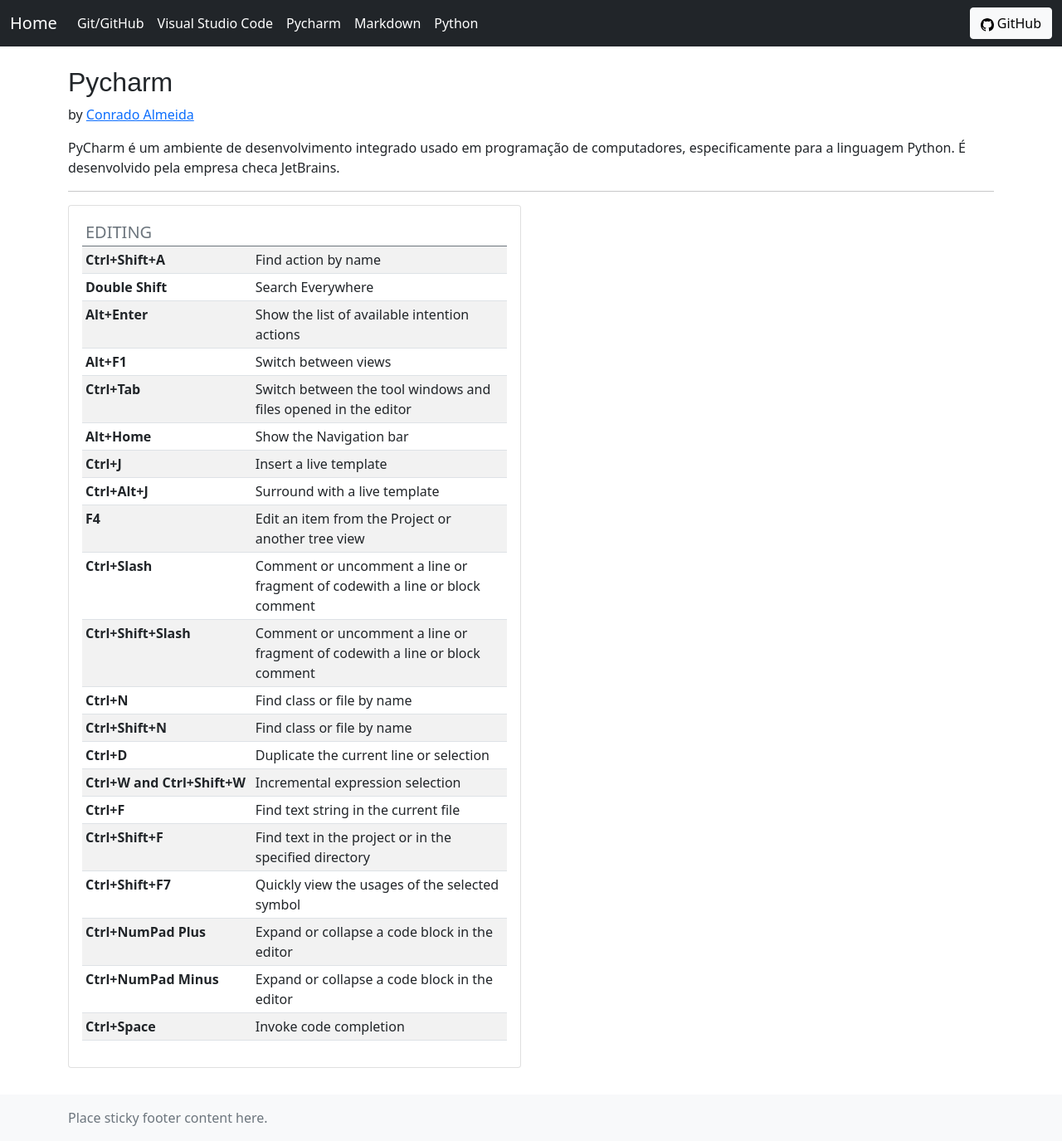
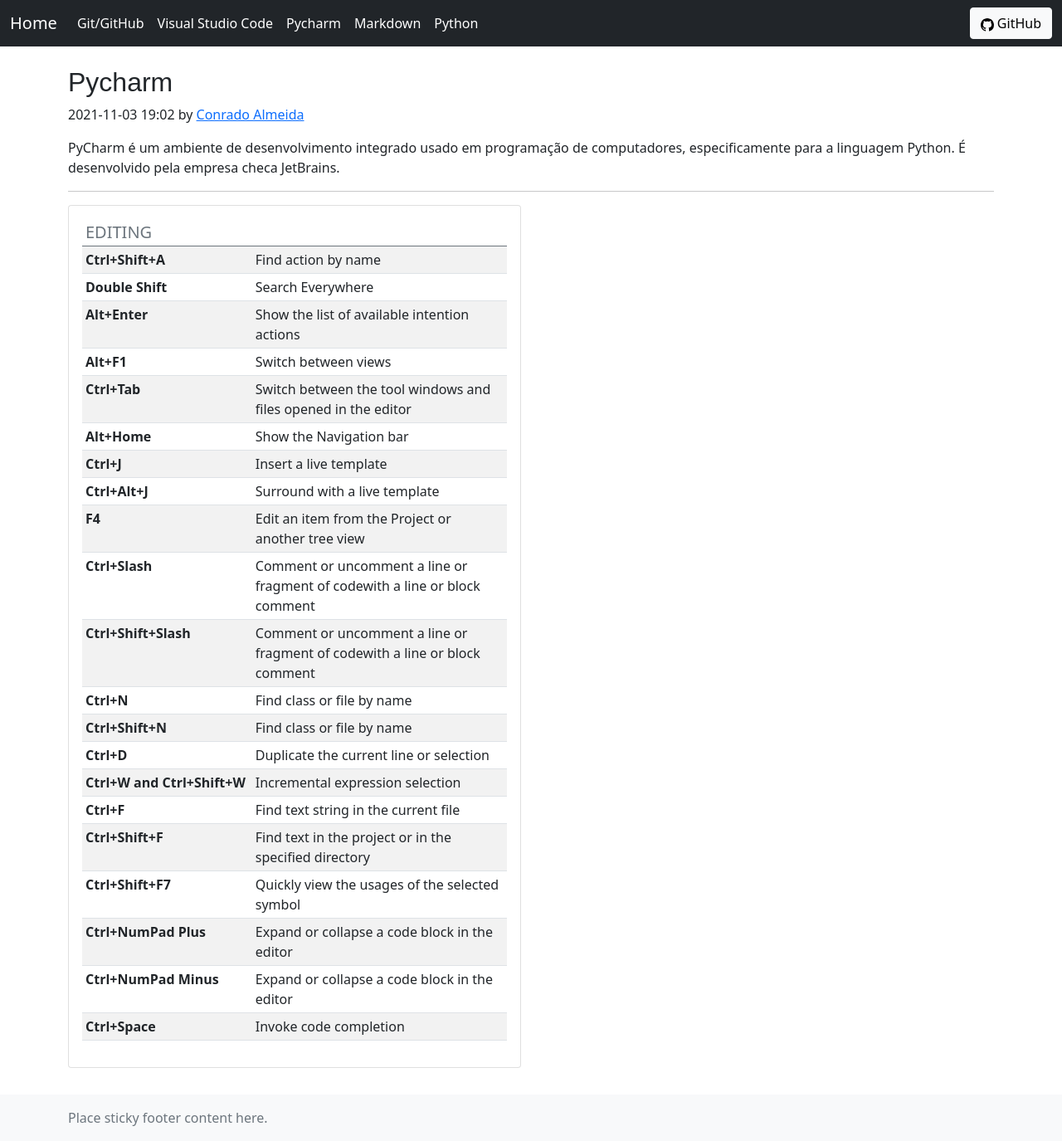
Before and after one commit to ConradoAlmeida/cheatsheets, a Jekyll site: the page built from pycharm-cheat.html, in a window 1280 px wide. Shown: the whole page at 83% size. Built offline with Jekyll 4.4.1, drawn with Linux system fonts in a browser that asks for light colours.

Commit message:
Update pycharm-cheat.html

```diff
--- a/pycharm-cheat.html
+++ b/pycharm-cheat.html
@@ -11,7 +11,7 @@
 <div class="col-md-12">
 
           <h2 class="blog-post-title">{{page.title}}</h2>
-        <p class="blog-post-meta">{{page.date.month}} by <a href="#">{{page.author}}</a></p>
+        <p class="blog-post-meta">{{page.date}} by <a href="#">{{page.author}}</a></p>
          <p>PyCharm é um ambiente de desenvolvimento integrado usado em programação de computadores, especificamente para a linguagem Python.
          É desenvolvido pela empresa checa JetBrains.</p>
         <hr>
```
